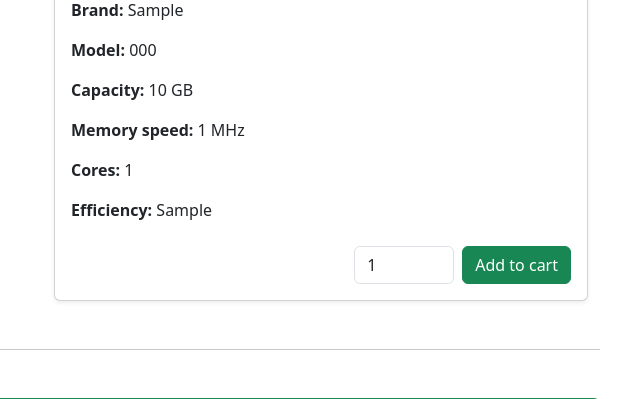
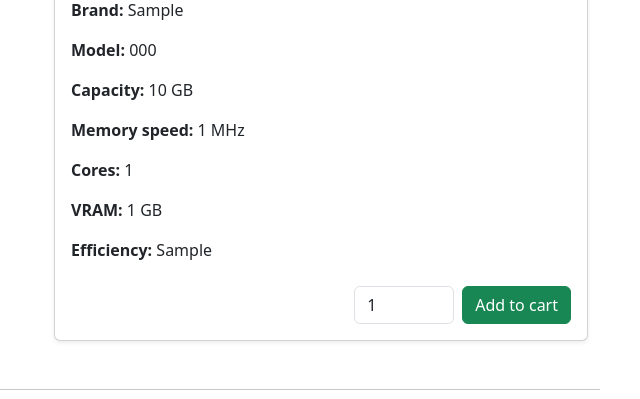
Before and after one commit to Domina718/IT_webshop, a Django app: page /product/1/ in a window 1280 px wide. Shown: the part 660-1059 px from the top of the page, without its empty margins (598-1238 px from the left). Run offline with Django 5.2, Linux system fonts and the light colour scheme; tables that the repository leaves empty hold one stand-in row (values such as "Sample post"); grey boxes marked "Sample" are stand-in pictures; data that the repository does not hold is empty.

Commit message:
Typos in code fixed

```diff
--- a/cart/templates/cart/cart_detail.html
+++ b/cart/templates/cart/cart_detail.html
@@ -263,8 +263,6 @@
 
                 </div>
 
-
-
             </div>
 
         </div>
--- a/cart/views.py
+++ b/cart/views.py
@@ -294,7 +294,7 @@ def check_compatibility(cart_items):
                 if psu.psu_wattage < gpu.power_required:
                     warnings.append(
                         f"<strong>{gpu.name}</strong> requires at least {gpu.power_required}W, "
-                        f"but <strong>{psu.name}</strong> ({psu.psu_wattage})W."
+                        f"but <strong>{psu.name}</strong> provides ({psu.psu_wattage})W."
                     )
 
     cases = [
--- a/shop/templates/shop/product_detail.html
+++ b/shop/templates/shop/product_detail.html
@@ -148,7 +148,7 @@
                         <p><b>Base clock:</b> {{ product.base_clock_ghz }} GHz</p>
                     {% endif %}
 
-                    {% if product.vram %}
+                    {% if product.vram_gb %}
                         <p><b>VRAM:</b> {{ product.vram_gb }} GB</p>
                     {% endif %}
 
```
